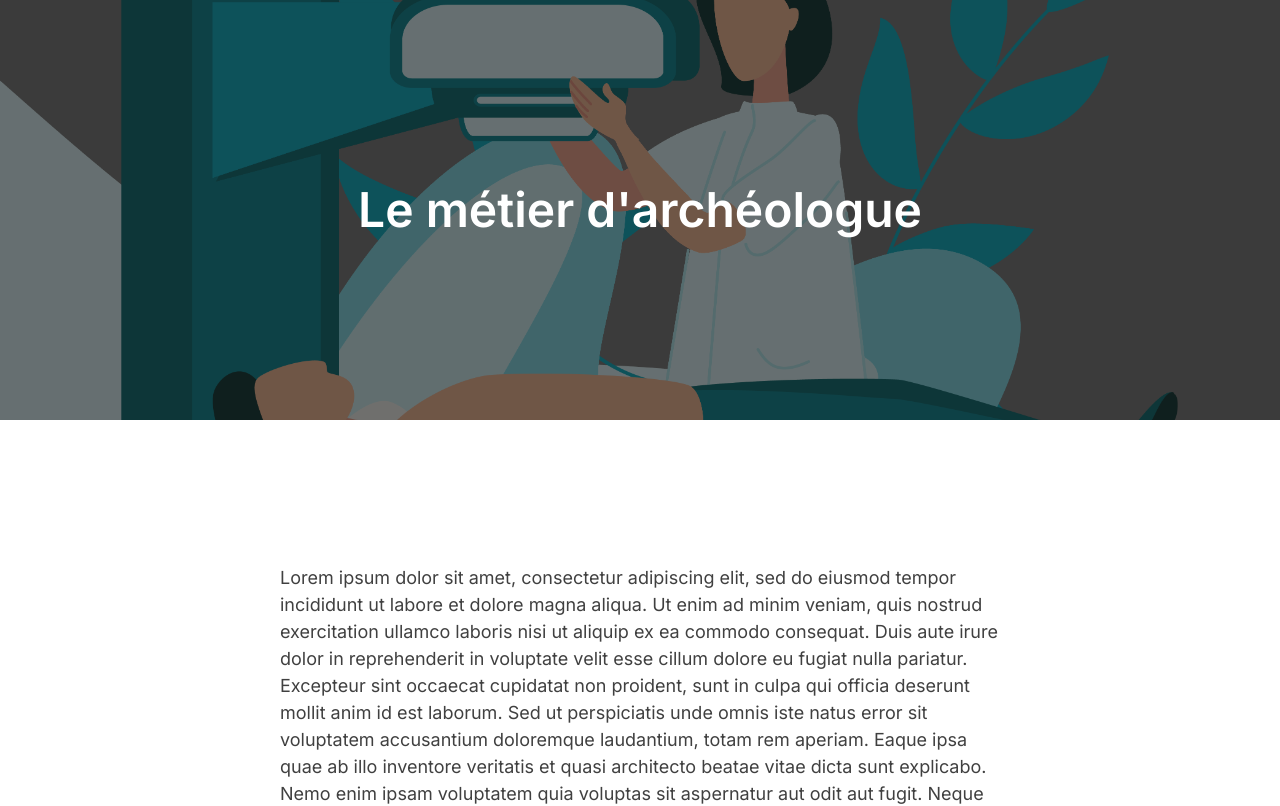
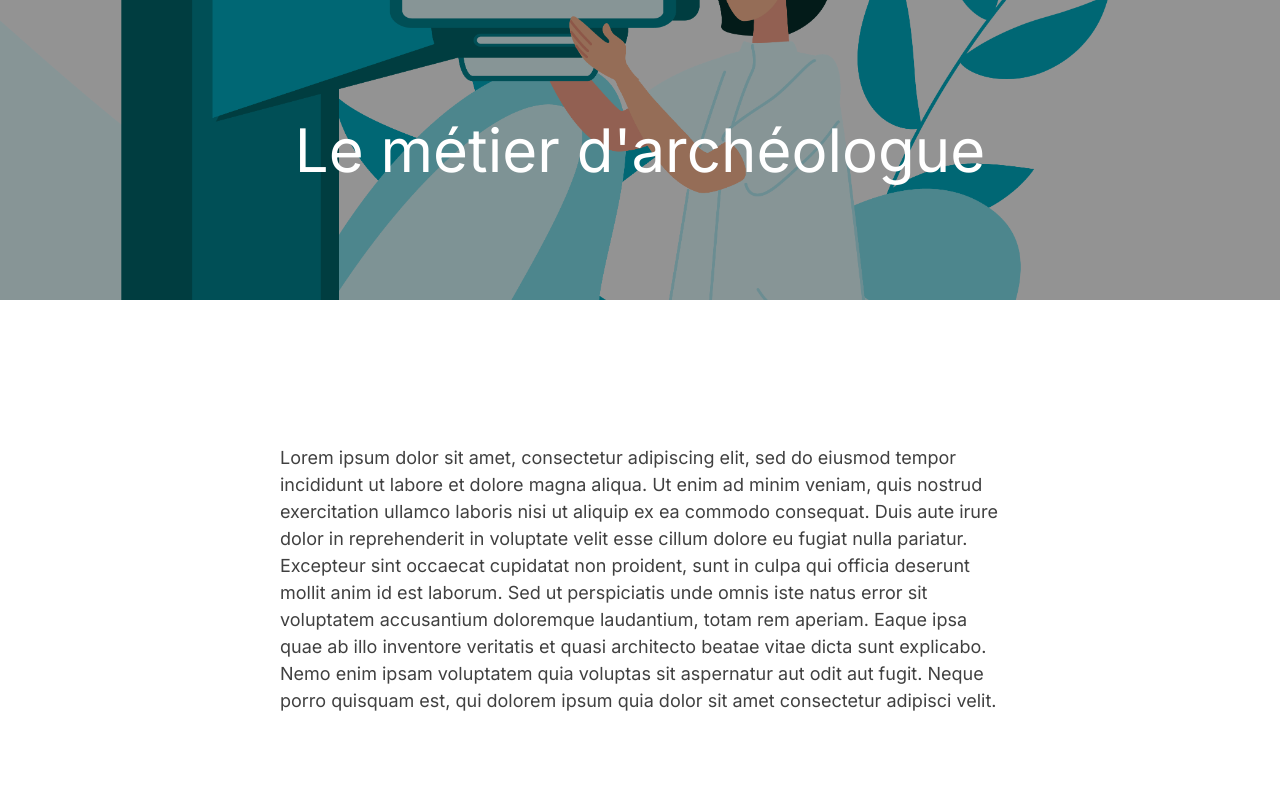
Before and after one commit to elwalidiaboubacar-web/bolt, a React (Vite) app: page / in a window 1280 px wide. Shown: the top 806 px of the page. Built offline with nearby package versions, Linux system fonts and the light colour scheme.

Commit message:
Refactor Header component layout and styles

```diff
--- a/src/components/Header.tsx
+++ b/src/components/Header.tsx
@@ -1,11 +1,13 @@
 export default function Header() {
   return (
-    <header className="relative flex min-h-[320px] items-center justify-center overflow-hidden bg-neutral-500 px-6 py-20 md:min-h-[420px]">
-      <img src="/1.png" alt="Archéologie" className="absolute inset-0 h-full w-full object-cover" />
-      <div className="absolute inset-0 bg-neutral-900/60" aria-hidden="true" />
-      <h1 className="relative z-10 max-w-4xl text-center text-3xl font-semibold leading-[1.2] text-white md:text-5xl">
-        Le métier d'archéologue
-      </h1>
+    <header className="w-full">
+      <div className="relative flex min-h-[300px] w-full items-center justify-center overflow-hidden bg-neutral-100">
+        <img src="/1.png" alt="Archéologie" className="absolute inset-0 h-full w-full object-cover" />
+        <div className="absolute inset-0 bg-black/40" aria-hidden="true" />
+        <h1 className="relative z-10 px-4 text-center text-4xl font-light text-white md:text-5xl lg:text-6xl">
+          Le métier d'archéologue
+        </h1>
+      </div>
     </header>
   );
 }
```
